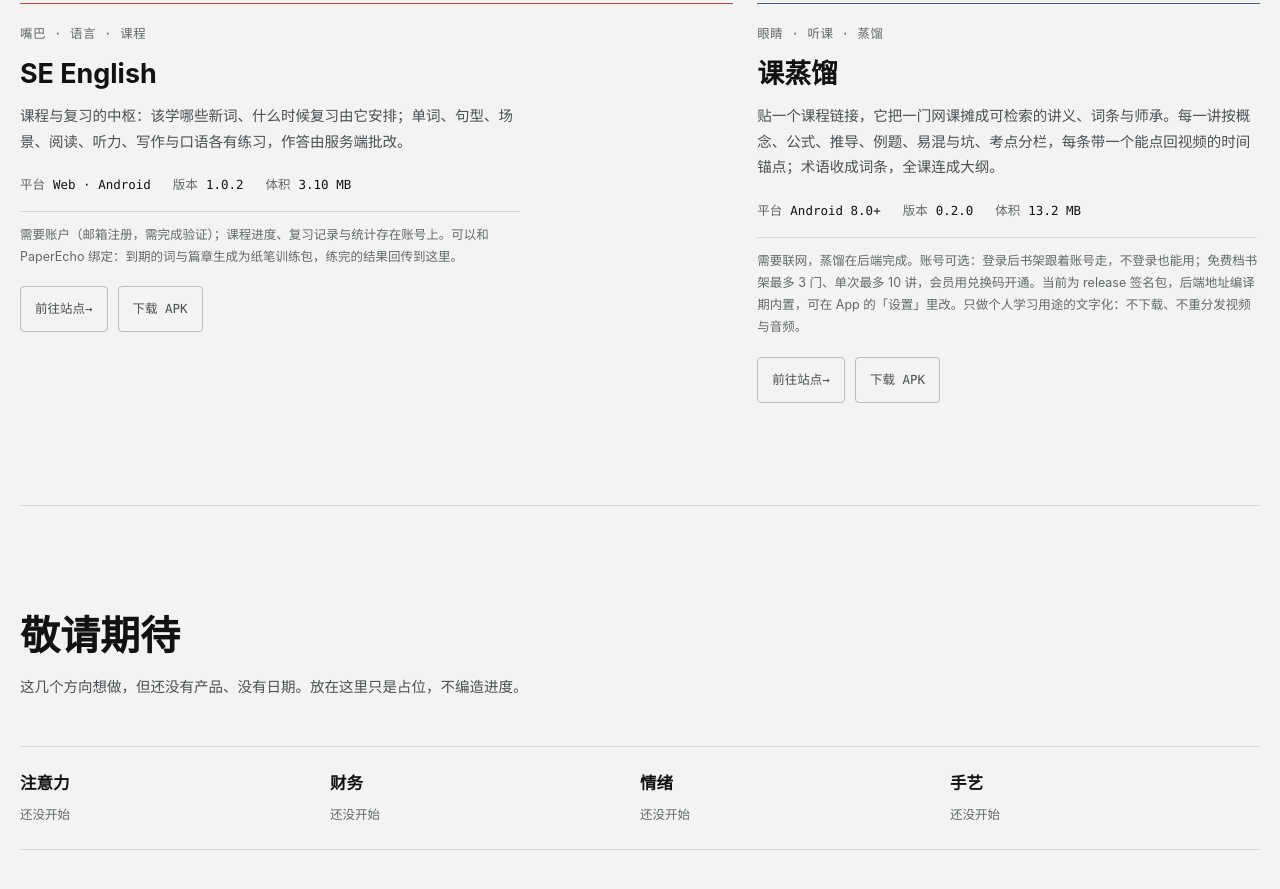
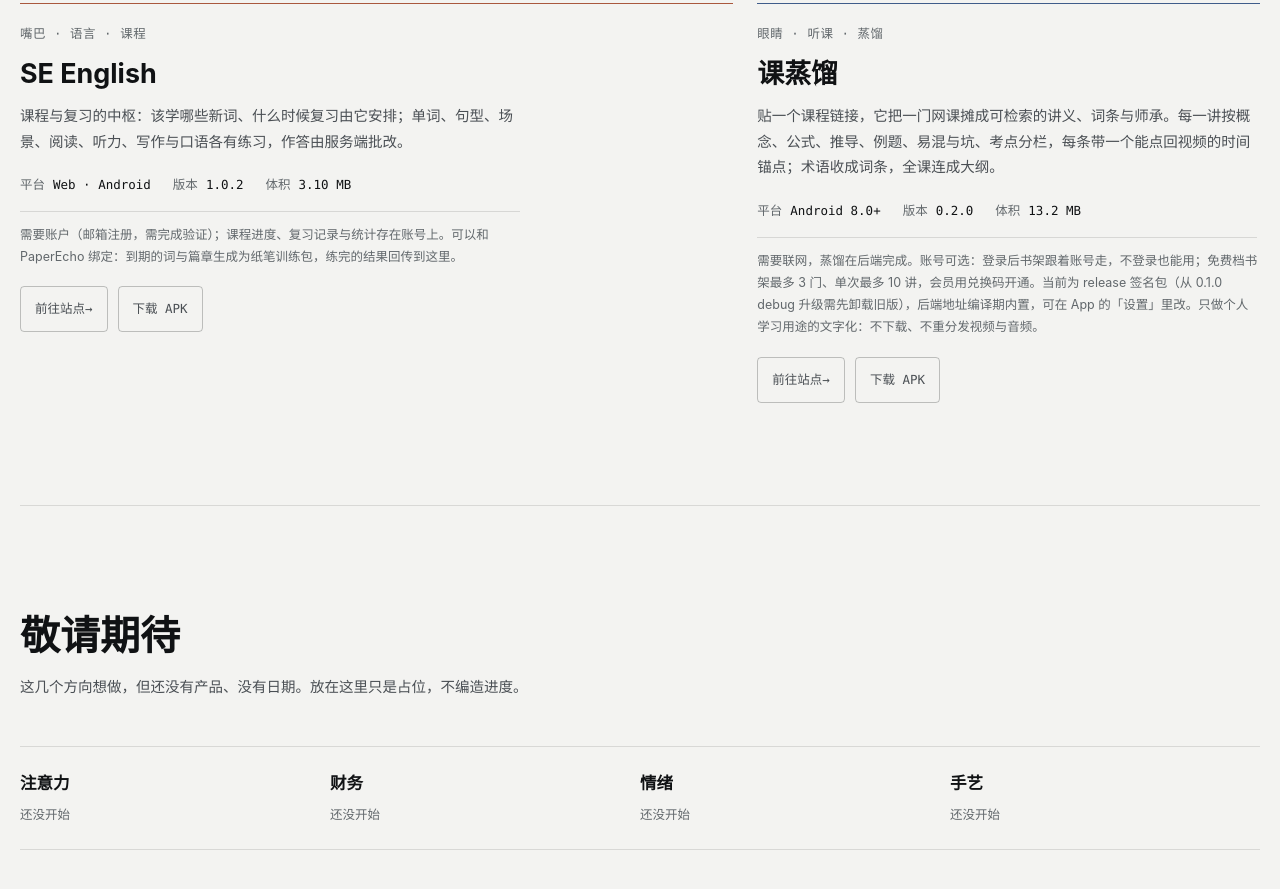
Before and after one commit to DPEnglish-com/dpenglish-com.github.io, a website: page index.html in a window 1280 px wide. Shown: the part 2966-3855 px from the top of the page. Drawn offline with Linux system fonts and the light colour scheme.

Commit message:
注明课蒸馏 debug→release 需先卸载旧版

```diff
--- a/data/products.json
+++ b/data/products.json
@@ -139,7 +139,7 @@
       "version": "0.2.0",
       "size": "13.2 MB",
       "desc": "贴一个课程链接，它把一门网课摊成可检索的讲义、词条与师承。每一讲按概念、公式、推导、例题、易混与坑、考点分栏，每条带一个能点回视频的时间锚点；术语收成词条，全课连成大纲。",
-      "note": "需要联网，蒸馏在后端完成。账号可选：登录后书架跟着账号走，不登录也能用；免费档书架最多 3 门、单次最多 10 讲，会员用兑换码开通。当前为 release 签名包，后端地址编译期内置，可在 App 的「设置」里改。只做个人学习用途的文字化：不下载、不重分发视频与音频。",
+      "note": "需要联网，蒸馏在后端完成。账号可选：登录后书架跟着账号走，不登录也能用；免费档书架最多 3 门、单次最多 10 讲，会员用兑换码开通。当前为 release 签名包（从 0.1.0 debug 升级需先卸载旧版），后端地址编译期内置，可在 App 的「设置」里改。只做个人学习用途的文字化：不下载、不重分发视频与音频。",
       "links": [
         { "label": "前往站点", "href": "https://dpenglish-com.github.io/keliuzheng-site/" },
         { "label": "下载 APK", "href": "https://dpenglish-com.github.io/keliuzheng-site/downloads/Keliuzheng-0.2.0-release.apk" }
--- a/index.html
+++ b/index.html
@@ -875,7 +875,7 @@ body.modal-open { overflow: hidden; }
           <p class="p-domain">听课 · 蒸馏 — Android 8.0+ · 0.2.0 · 13.2 MB</p>
           <p>贴一个课程链接，它把一门网课摊成可检索的讲义、词条与师承。每一讲按概念、公式、推导、例题、易混与坑、考点分栏，每条带一个能点回视频的时间锚点；术语收成词条，全课连成大纲。</p>
           <ul>
-            <li>需要联网，蒸馏在后端完成。账号可选：登录后书架跟着账号走，不登录也能用；免费档书架最多 3 门、单次最多 10 讲，会员用兑换码开通。当前为 release 签名包，后端地址编译期内置，可在 App 的「设置」里改。只做个人学习用途的文字化：不下载、不重分发视频与音频。</li>
+            <li>需要联网，蒸馏在后端完成。账号可选：登录后书架跟着账号走，不登录也能用；免费档书架最多 3 门、单次最多 10 讲，会员用兑换码开通。当前为 release 签名包（从 0.1.0 debug 升级需先卸载旧版），后端地址编译期内置，可在 App 的「设置」里改。只做个人学习用途的文字化：不下载、不重分发视频与音频。</li>
           </ul>
           <p class="p-actions">
             <a href="https://dpenglish-com.github.io/keliuzheng-site/">前往站点</a>
@@ -1048,7 +1048,7 @@ body.modal-open { overflow: hidden; }
           <div><dt>体积</dt><dd>13.2 MB</dd></div>
         </dl>
         <p class="slot-note">
-          需要联网，蒸馏在后端完成。账号可选：登录后书架跟着账号走，不登录也能用；免费档书架最多 3 门、单次最多 10 讲，会员用兑换码开通。当前为 release 签名包，后端地址编译期内置，可在 App 的「设置」里改。只做个人学习用途的文字化：不下载、不重分发视频与音频。
+          需要联网，蒸馏在后端完成。账号可选：登录后书架跟着账号走，不登录也能用；免费档书架最多 3 门、单次最多 10 讲，会员用兑换码开通。当前为 release 签名包（从 0.1.0 debug 升级需先卸载旧版），后端地址编译期内置，可在 App 的「设置」里改。只做个人学习用途的文字化：不下载、不重分发视频与音频。
         </p>
         <div class="slot-links">
           <a href="https://dpenglish-com.github.io/keliuzheng-site/">前往站点 <span class="arw" aria-hidden="true">→</span></a>
@@ -1285,7 +1285,7 @@ body.modal-open { overflow: hidden; }
         "short": "Android · 0.2.0",
         "domain": "听课 · 蒸馏 — Android 8.0+ · 0.2.0 · 13.2 MB",
         "desc": "贴一个课程链接，它把一门网课摊成可检索的讲义、词条与师承。每一讲按概念、公式、推导、例题、易混与坑、考点分栏，每条带一个能点回视频的时间锚点；术语收成词条，全课连成大纲。",
-        "note": "需要联网，蒸馏在后端完成。账号可选：登录后书架跟着账号走，不登录也能用；免费档书架最多 3 门、单次最多 10 讲，会员用兑换码开通。当前为 release 签名包，后端地址编译期内置，可在 App 的「设置」里改。只做个人学习用途的文字化：不下载、不重分发视频与音频。",
+        "note": "需要联网，蒸馏在后端完成。账号可选：登录后书架跟着账号走，不登录也能用；免费档书架最多 3 门、单次最多 10 讲，会员用兑换码开通。当前为 release 签名包（从 0.1.0 debug 升级需先卸载旧版），后端地址编译期内置，可在 App 的「设置」里改。只做个人学习用途的文字化：不下载、不重分发视频与音频。",
         "links": [
           {
             "label": "前往站点",
```
